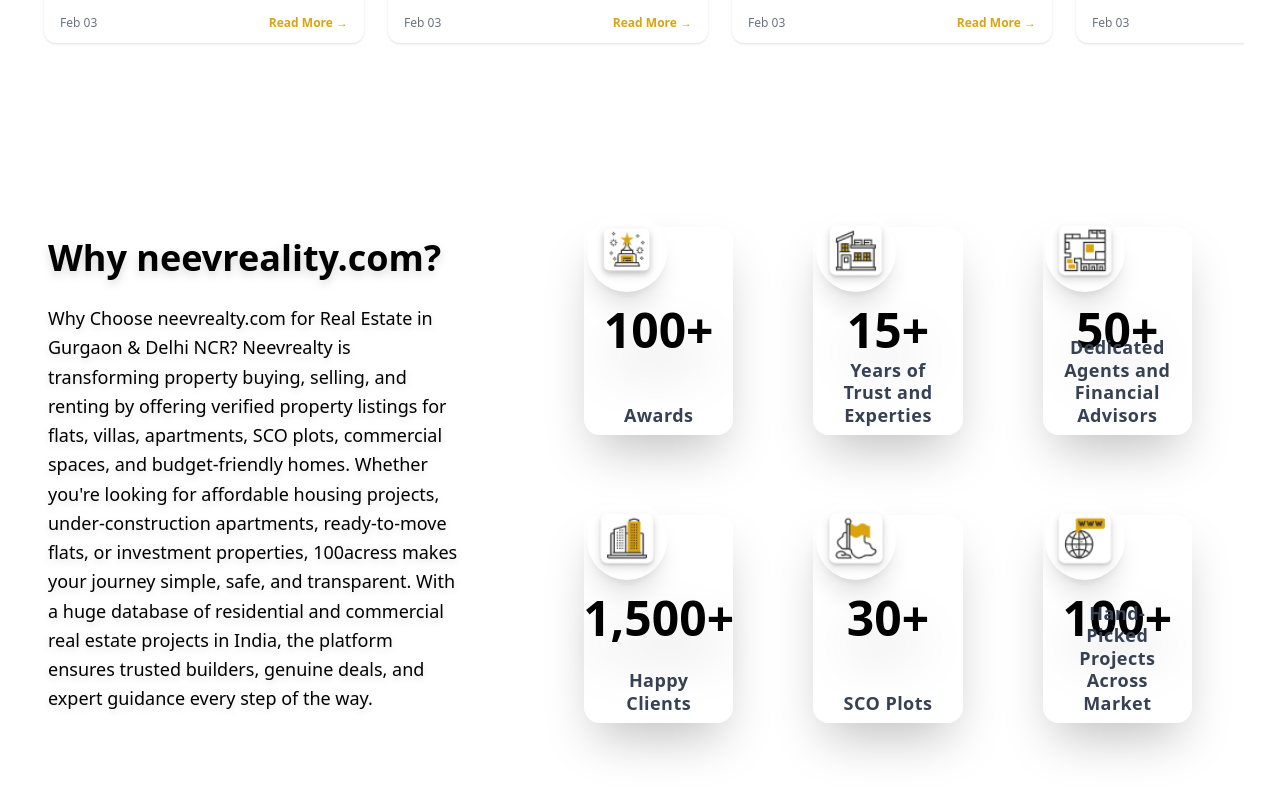
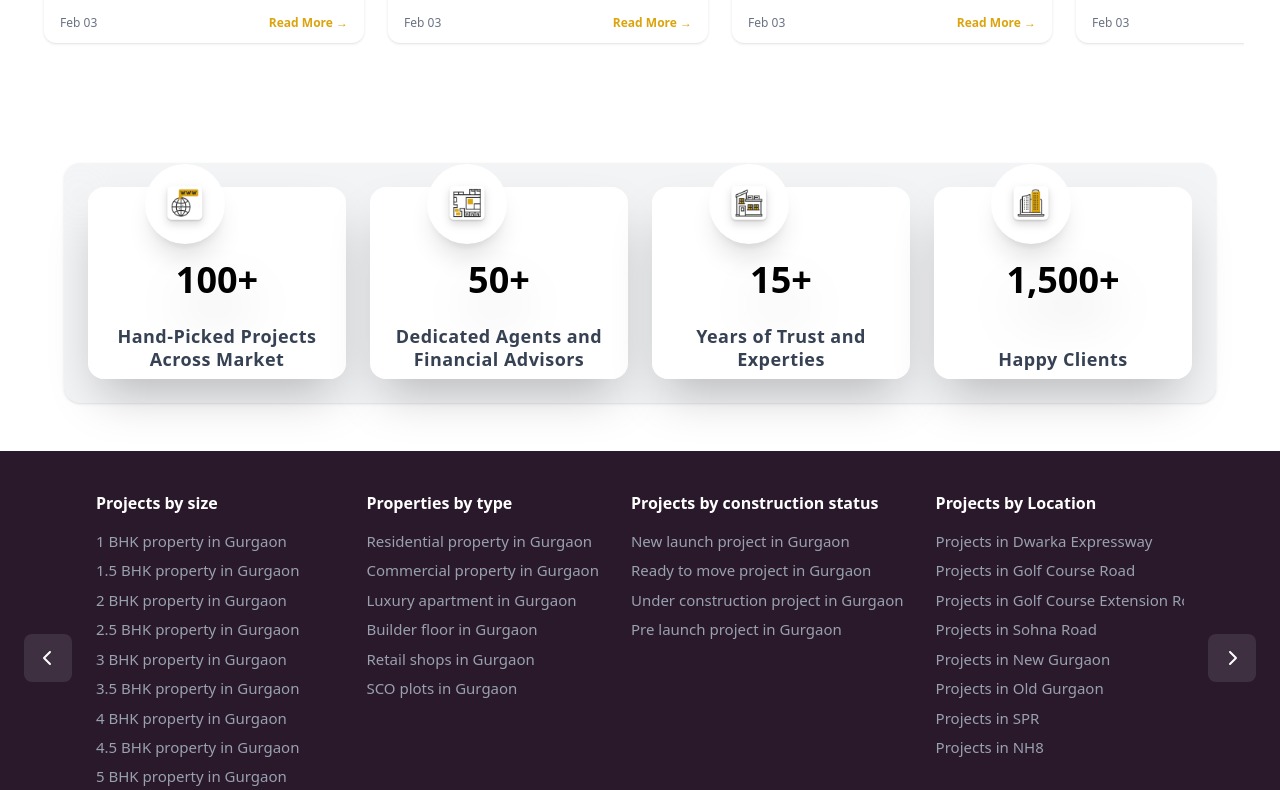
Before and after one commit to Pawancmj/neev-reality, a Next.js app: page / in a window 1280 px wide. Shown: the part 3250-4040 px from the top of the page. Built offline with nearby package versions, Linux system fonts and the light colour scheme.

Commit message:
changes done in about and home page

```diff
--- a/src/app/about/section1/section1.tsx
+++ b/src/app/about/section1/section1.tsx
@@ -377,7 +377,7 @@ export default function Home() {
 
     {/* BUTTON FULLY VISIBLE */}
     <Link
-      href="/team"
+      href=""
       className="w-fit px-4 py-2 sm:px-6 sm:py-3 bg-yellow-400 hover:bg-yellow-500 font-semibold text-sm sm:text-base lg:text-lg rounded-xl shadow-lg hover:shadow-xl transition-all duration-300 transform hover:-translate-y-1 border-2 border-yellow-500 self-start"
     >
       Explore
--- a/src/app/homepage/banner/banner.tsx
+++ b/src/app/homepage/banner/banner.tsx
@@ -10,12 +10,10 @@ type StatItem = {
 };
 
 const stats: StatItem[] = [
-  { finalValue: 100, label: "Awards", icon: "/images/homebanner/lg1.png" },
+  { finalValue: 100, label: "Hand-Picked Projects Across Market", icon: "/images/homebanner/lg6.png" },
+  { finalValue: 50, label: "Dedicated Agents and Financial Advisors", icon: "/images/homebanner/lg3.png" },
   { finalValue: 15, label: "Years of Trust and Experties", icon: "/images/homebanner/lg2.png" },
-  { finalValue: 50, label: "Dedicated Agents and Financial Advisors", icon: "/images/homebanner/lg3.png" },
   { finalValue: 1500, label: "Happy Clients", icon: "/images/homebanner/lg4.png" },
-  { finalValue: 30, label: "SCO Plots", icon: "/images/homebanner/lg5.png" },
-  { finalValue: 100, label: "Hand-Picked Projects Across Market", icon: "/images/homebanner/lg6.png" },
 ];
 
 const StatsBar: React.FC<{ stats?: StatItem[] }> = ({ stats: customStats }) => {
@@ -77,95 +75,71 @@ const StatsBar: React.FC<{ stats?: StatItem[] }> = ({ stats: customStats }) => {
   }, [useStats]);
 
   return (
-    <section className="relative mx-auto mb-6 py-8 w-full max-w-[1520px] overflow-hidden">
+    <section ref={observedRef} className="relative mx-auto py-8 sm:py-12 w-full max-w-[1520px] overflow-hidden">
       {/* Background Pattern */}
       <div className="absolute inset-0 opacity-20">
-        <div className="absolute top-10 left-10 w-20 h-20 bg-white/30 rounded-full blur-xl"></div>
-        <div className="absolute bottom-20 right-20 w-24 h-24 bg-white/20 rounded-full blur-2xl"></div>
+        <div className="absolute top-4 sm:top-10 left-4 sm:left-10 w-16 sm:w-20 h-16 sm:h-20 bg-white/30 rounded-full blur-xl"></div>
+        <div className="absolute bottom-4 sm:bottom-20 right-4 sm:right-20 w-20 sm:w-24 h-20 sm:h-24 bg-white/20 rounded-full blur-2xl"></div>
       </div>
 
-      {/* ✅ PERFECT RESPONSIVE LAYOUT - CARDS AFTER TEXT */}
-      <div className="mx-auto max-w-[1400px] px-4 sm:px-6 lg:px-12 flex flex-col xl:flex-row items-start gap-6 sm:gap-8 xl:gap-12">
-        {/* Left Text Section - FIRST (Natural Order) */}
-        <div ref={observedRef} className="flex-1 max-w-md w-full xl:pt-22">
-          <h2 className="text-2xl sm:text-3xl lg:text-4xl font-bold text-black mb-4 lg:mb-6 drop-shadow-lg leading-tight">
-            Why neevreality.com?
-          </h2>
-          <p className="text-black text-sm sm:text-base lg:text-lg leading-relaxed drop-shadow-md pr-0 xl:pr-8">
-            Why Choose neevrealty.com for Real Estate in Gurgaon
-            & Delhi NCR? Neevrealty is transforming property
-            buying, selling, and renting by offering verified
-            property listings for flats, villas, apartments, SCO plots,
-            commercial spaces, and budget-friendly homes.
-            Whether you're looking for affordable housing projects,
-            under-construction apartments, ready-to-move flats, or
-            investment properties, 100acress makes your journey
-            simple, safe, and transparent. With a huge database of
-            residential and commercial real estate projects in India,
-            the platform ensures trusted builders, genuine deals,
-            and expert guidance every step of the way.
-          </p>
-        </div>
-
-        {/* Right Stats Grid - SECOND (Natural Order) */}
-        <div className="flex-1 w-full xl:mt-6">
-          {/* Mobile/Tablet: 2x3 Grid (6 cards, NO SCROLL) */}
-          <div className="grid grid-cols-2 gap-4 xl:hidden p-4">
+      {/* Horizontal Cards Layout - Fully Responsive */}
+      <div className="mx-auto max-w-[1400px] px-3 sm:px-4 md:px-6 lg:px-12">
+        {/* Mobile Only: Horizontal Scroll (up to lg breakpoint) */}
+        <div className="flex gap-3 sm:gap-4 lg:hidden overflow-x-auto pb-4 sm:pb-6 snap-x snap-mandatory scrollbar-thin scrollbar-thumb-gray-400 scrollbar-track-transparent [-webkit-scrollbar:height-4px] [-webkit-scrollbar-track:rounded] [-webkit-scrollbar-thumb:rounded-full]">
           {useStats.map((item, index) => (
             <div
               key={item.label}
-                className="flex flex-col items-center h-48 rounded-xl bg-white/95 backdrop-blur-xl shadow-xl border border-white/50 hover:scale-105 transition-all duration-300 group p-4"
+              className="flex-none w-36 sm:w-44 md:w-48 h-40 sm:h-48 md:h-52 rounded-xl bg-white/95 backdrop-blur-xl shadow-xl border border-white/50 hover:scale-105 transition-all duration-300 group p-3 sm:p-4 snap-center"
             >
-                <div className="w-14 h-14 rounded-full bg-white flex items-center justify-center shadow-lg mb-3 group-hover:scale-110 transition-all duration-300 overflow-hidden">
+              <div className="w-12 sm:w-14 h-12 sm:h-14 rounded-full bg-white flex items-center justify-center shadow-lg mb-2 sm:mb-3 group-hover:scale-110 transition-all duration-300 overflow-hidden">
                 <Image
                   src={item.icon}
                   alt={item.label}
-                    width={24}
-                    height={24}
-                    className="w-6 h-6 object-contain drop-shadow-md"
+                  width={20}
+                  height={20}
+                  className="w-5 sm:w-6 h-5 sm:h-6 object-contain drop-shadow-md"
                 />
               </div>
-                <span className="text-xl font-black text-black drop-shadow-lg mb-2">
+              <span className="text-lg sm:text-xl font-black text-black drop-shadow-lg mb-1 sm:mb-2 block leading-tight">
                 {counts[index].toLocaleString()}+
               </span>
-                <span className="text-xs font-semibold text-gray-700 tracking-wide text-center leading-tight">
+              <span className="text-xs sm:text-sm font-semibold text-gray-700 tracking-wide text-center leading-tight line-clamp-2">
                 {item.label}
               </span>
             </div>
           ))}
         </div>
 
-          {/* ✅ 1280px+ Laptop/Desktop: EXACT 3x2 DESIGN */}
-          <div className="hidden xl:grid grid-cols-3 gap-12 p-6 mt-4">
+        {/* Tablet/Laptop/Desktop: Responsive Grid (lg+) */}
+        <div className="hidden lg:grid grid-cols-2 xl:grid-cols-4 gap-4 xl:gap-6 xl:p-6 xl:bg-gray-100 xl:shadow-sm xl:rounded-2xl xl:mx-4">
           {useStats.map((item, index) => (
             <div
               key={item.label}
               className="
-                  col-span-1 flex flex-col items-center h-52 hover:scale-110 rounded-2xl bg-white/95
+                flex flex-col items-center h-44 xl:h-48 hover:scale-110 rounded-2xl bg-white/95
                 backdrop-blur-xl shadow-2xl border border-white/50 hover:shadow-gold
-                  transition-all duration-500 hover:-translate-y-2 group relative m-4
+                transition-all duration-500 hover:-translate-y-2 group relative p-3 xl:p-4
               "
             >
-                {/* Custom Logo/Image Section - SAME POSITIONING */}
-                <div className="w-20 h-20 rounded-full relative right-8 bottom-4 bg-white flex items-center justify-center shadow-xl group-hover:scale-110 transition-all duration-300 overflow-hidden">
+              {/* Custom Logo/Image Section */}
+              <div className="w-16 xl:w-20 h-16 xl:h-20 rounded-full relative right-6 xl:right-8 bottom-3 xl:bottom-10 bg-white flex items-center justify-center shadow-xl group-hover:scale-110 transition-all duration-300 overflow-hidden">
                 <Image
                   src={item.icon}
                   alt={item.label}
-                    width={40}
-                    height={40}
-                    className="w-15 h-15 object-contain drop-shadow-lg group-hover:scale-110 transition-all duration-300"
+                  width={32}
+                  height={32}
+                  className="w-8 xl:w-10 h-8 xl:h-10 object-contain  drop-shadow-lg group-hover:scale-110 transition-all duration-300"
                 />
               </div>
 
-                <span className="text-4xl xl:text-5xl font-black text-black drop-shadow-2xl group-hover:text-[#B8860B] absolute bottom-20 left-1/2 -translate-x-1/2">
+              <span className="text-2xl xl:text-4xl font-black text-black drop-shadow-2xl group-hover:text-[#B8860B] absolute bottom-16 xl:bottom-20 left-1/2 -translate-x-1/2 leading-none">
                 {counts[index].toLocaleString()}+
               </span>
-                <span className="text-lg font-semibold text-gray-700 tracking-wide text-center leading-tight absolute bottom-2 left-1/2 -translate-x-1/2 w-[90%] px-2">
+              <span className="text-base xl:text-lg font-semibold text-gray-700 tracking-wide text-center leading-tight absolute bottom-2 left-1/2 -translate-x-1/2 w-[95%] xl:w-[99%] px-1 xl:px-2 line-clamp-2">
                 {item.label}
               </span>
             </div>
           ))}
-          </div>
         </div>
       </div>
     </section>
```
Lines whose indentation alone changed are shown as unchanged.
